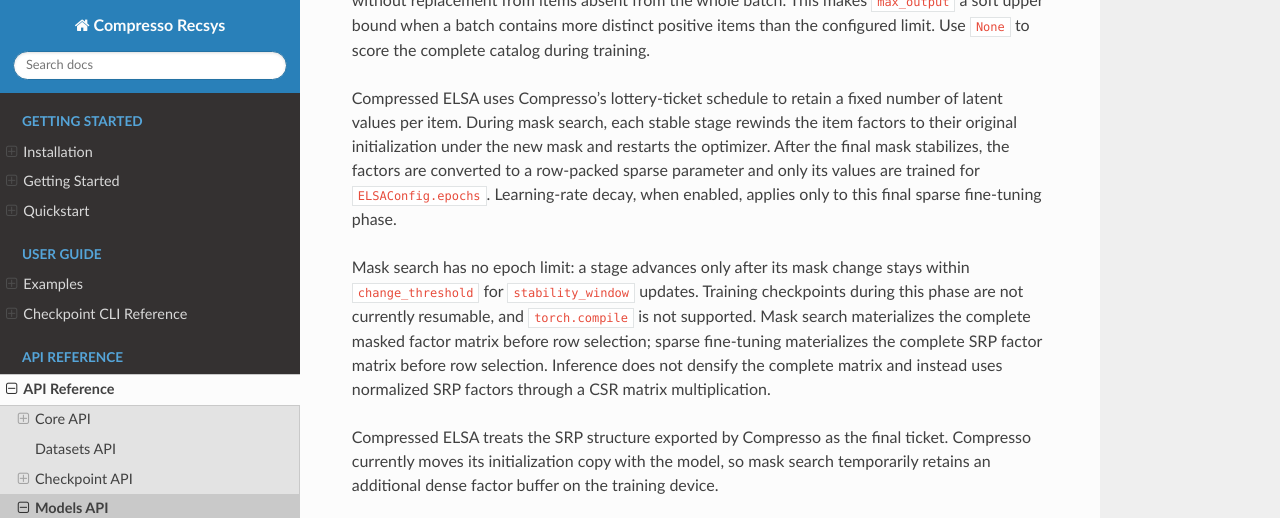
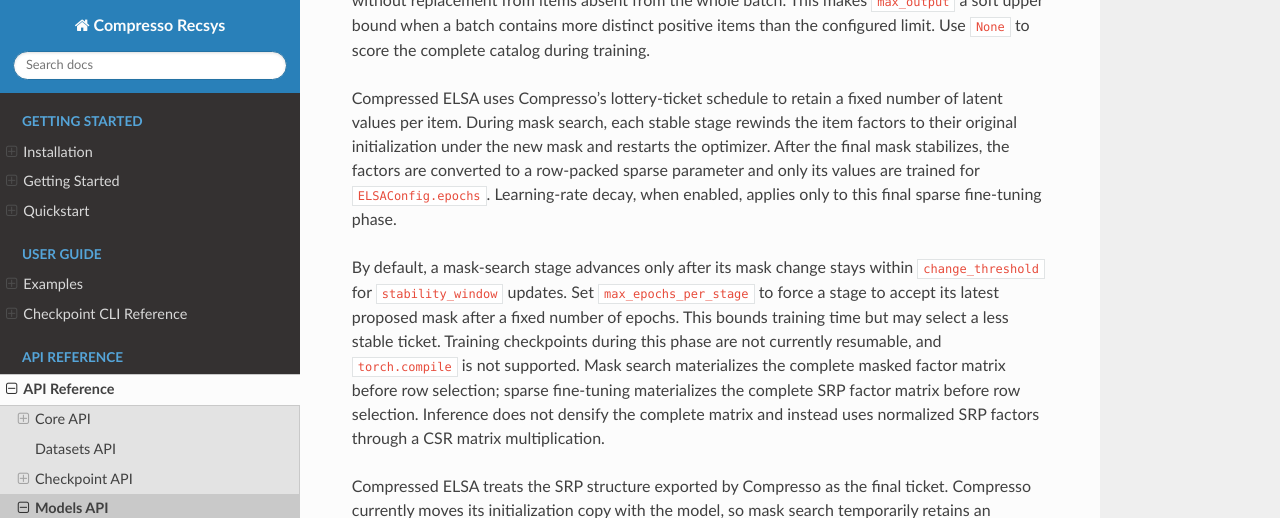
Before and after one commit to zombak79/compresso-recsys, a Sphinx documentation site: the page built from docs/source/api/models.rst, in a window 1280 px wide and 900 px high, scrolled down 1126 px, cut to the strip 0-518 px from the top of the window. Built offline with Sphinx 7.4.7 and the Read the Docs theme 3.1.0, drawn with Linux system fonts in a browser that asks for light colours.

Commit message:
cap stage epochs

```diff
--- a/docs/source/api/models.rst
+++ b/docs/source/api/models.rst
@@ -52,14 +52,16 @@ converted to a row-packed sparse parameter and only its values are trained for
 ``ELSAConfig.epochs``. Learning-rate decay, when enabled, applies only to this
 final sparse fine-tuning phase.
 
-Mask search has no epoch limit: a stage advances only after its mask change
-stays within ``change_threshold`` for ``stability_window`` updates. Training
-checkpoints during this phase are not currently resumable, and
-``torch.compile`` is not supported. Mask search materializes the complete
-masked factor matrix before row selection; sparse fine-tuning materializes the
-complete SRP factor matrix before row selection. Inference does not densify the
-complete matrix and instead uses normalized SRP factors through a CSR matrix
-multiplication.
+By default, a mask-search stage advances only after its mask change stays
+within ``change_threshold`` for ``stability_window`` updates. Set
+``max_epochs_per_stage`` to force a stage to accept its latest proposed mask
+after a fixed number of epochs. This bounds training time but may select a less
+stable ticket. Training checkpoints during this phase are not currently
+resumable, and ``torch.compile`` is not supported. Mask search materializes the
+complete masked factor matrix before row selection; sparse fine-tuning
+materializes the complete SRP factor matrix before row selection. Inference
+does not densify the complete matrix and instead uses normalized SRP factors
+through a CSR matrix multiplication.
 
 Compressed ELSA treats the SRP structure exported by Compresso as the final
 ticket. Compresso currently moves its initialization copy with the model, so
```
Also changed, not shown: docs/source/examples.rst (+6 -5 lines), 2 other files.
